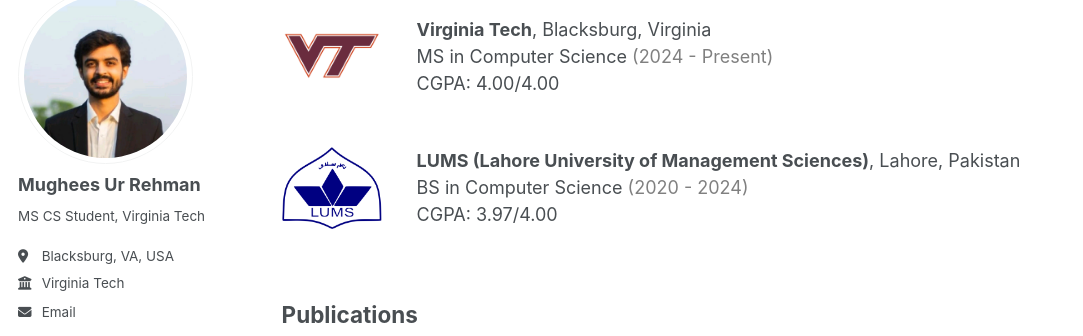
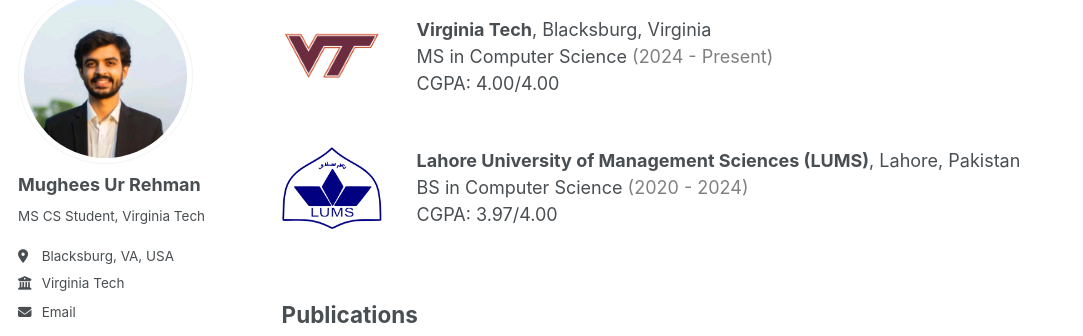
Before and after one commit to mughees-urrehman/mughees-urrehman.github.io, a Jekyll site: the page built from _pages/about.md, in a window 1280 px wide and 900 px high, scrolled down 467 px. Shown: the part 110-446 px from the top of the window, without its empty margins (0-1083 px from the left). Built offline with Jekyll 4.4.1, drawn with Linux system fonts in a browser that asks for light colours; some web fonts are replaced; a script that is not in the unit is left out.

Commit message:
Fixed LUMS

```diff
--- a/_pages/about.md
+++ b/_pages/about.md
@@ -31,7 +31,7 @@ My research interest spans AI security, networked systems, and Internet measurem
 <div style="display: flex; align-items: center;">
   <img src="./../images/logo-lums.png" alt="Logo" style="width: 100px; height: auto;">
   <span style="margin-left: 35px;">
-    <strong>LUMS (Lahore University of Management Sciences)</strong>, Lahore, Pakistan<br>
+    <strong>Lahore University of Management Sciences (LUMS)</strong>, Lahore, Pakistan<br>
     BS in Computer Science <span style="color:#808080;">(2020 - 2024)</span> <br>
     CGPA: 3.97/4.00<br>
   </span>
```
